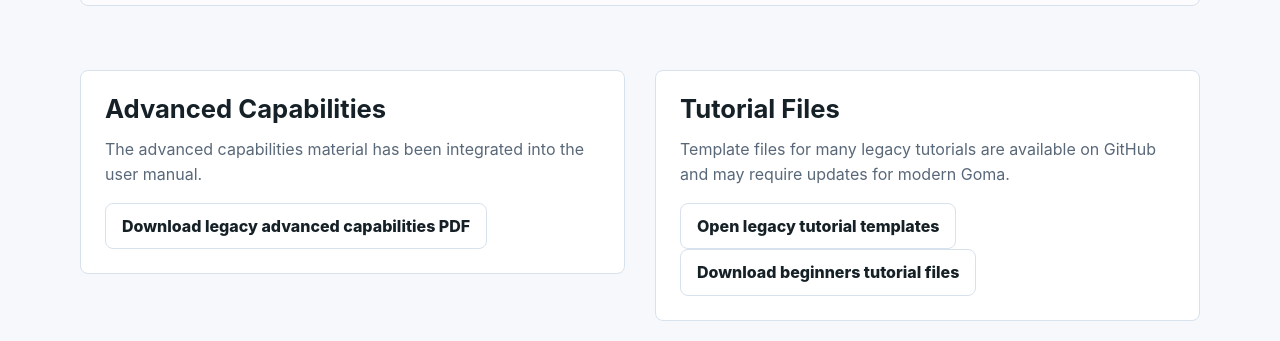
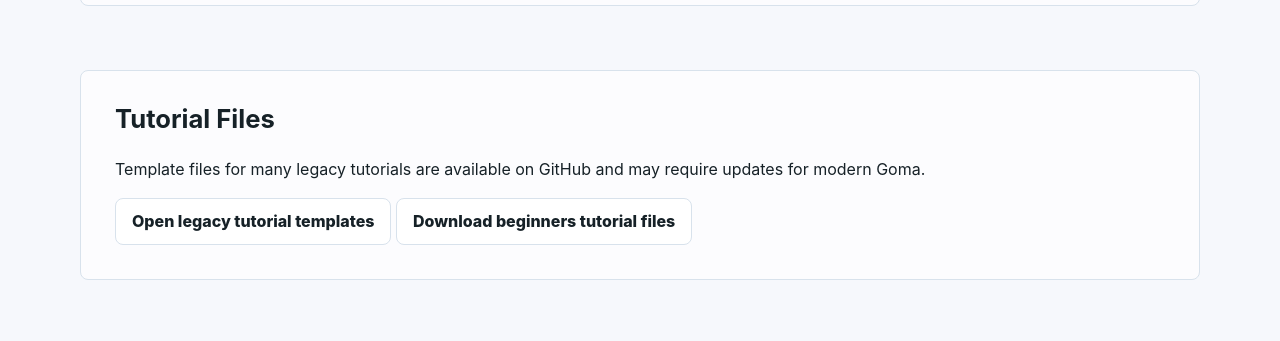
Before and after one commit to goma/goma.github.io, an Astro site: page /documentation in a window 1280 px wide. Shown: the part 1951-2292 px from the top of the page. Built offline with nearby package versions, Linux system fonts and the light colour scheme; Astro itself is replaced by a stand-in of ours.

Commit message:
clean up documentation

```diff
--- a/src/pages/documentation.astro
+++ b/src/pages/documentation.astro
@@ -91,17 +91,19 @@ const tutorials = [
     </div>
   </section>
 
+  <section class="resource-section">
+    <div class="section-heading">
+      <h2>Tutorial Files</h2>
+    </div>
+      <p>Template files for many legacy tutorials are available on GitHub and may require updates for modern Goma.</p>
+      <a class="button secondary" href="https://github.com/goma/legacy-tutorial-templates">Open legacy tutorial templates</a>
+      <a class="button secondary" href="/files/goma_beginners_tutorial.tar.gz">Download beginners tutorial files</a>
+  </section>
   <section class="content-grid">
     <article class="prose callout">
       <h2>Advanced Capabilities</h2>
       <p>The advanced capabilities material has been integrated into the user manual.</p>
       <a class="button secondary" href="/files/goma-adv-cap.pdf">Download legacy advanced capabilities PDF</a>
-    </article>
-    <article class="prose callout">
-      <h2>Tutorial Files</h2>
-      <p>Template files for many legacy tutorials are available on GitHub and may require updates for modern Goma.</p>
-      <a class="button secondary" href="https://github.com/goma/legacy-tutorial-templates">Open legacy tutorial templates</a>
-      <a class="button secondary" href="/files/goma_beginners_tutorial.tar.gz">Download beginners tutorial files</a>
     </article>
     <article class="prose callout">
       <h2>Segregated Memo</h2>
```
